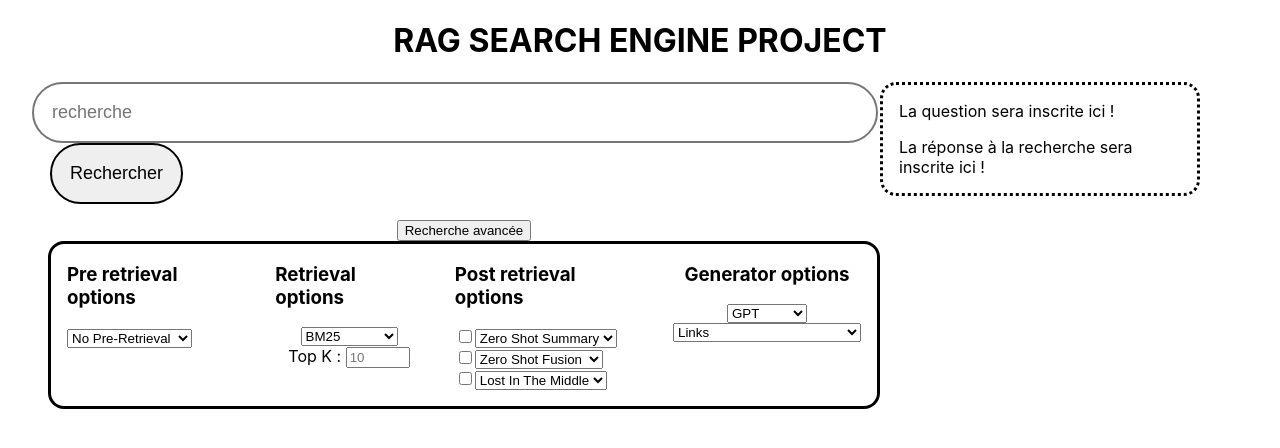
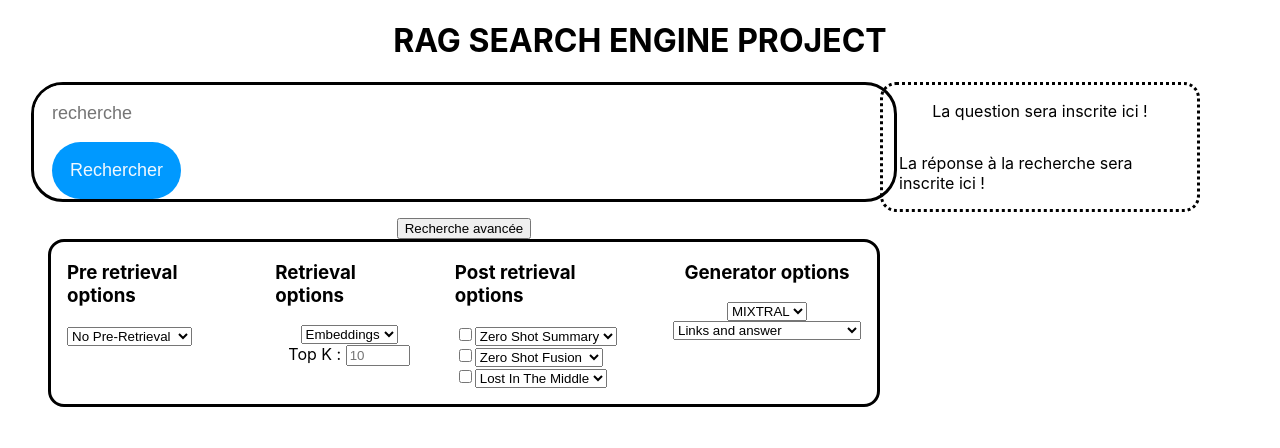
Before and after one commit to DeversTeam/browserllm-interface, a React (Create React App) app: page / in a window 1280 px wide. Both pictures are taken after a click on the button "Recherche avancée". Shown: the top 448 px of the page. Built offline with nearby package versions, Linux system fonts and the light colour scheme.

Commit message:
add embedding of websites

```diff
--- a/src/GeneratedResponseComponent.css
+++ b/src/GeneratedResponseComponent.css
@@ -1,13 +1,12 @@
 #loader{
     display: none;
-    align-items: center;
-    justify-content: center;
     border: 10px solid #f3f3f3; /* Light grey */
     border-top: 10px solid #3498db; /* Blue */
     border-radius: 50%;
     width: 40px;
     height: 40px;
     animation: spin 2s linear infinite;
+    margin-bottom: 5%;
 }
 
 @keyframes spin {
@@ -28,4 +27,8 @@
     border-radius: 1em;
     padding-left: 1em;
     padding-right: 1em;
+    display: flex;
+    align-items: center;
+    justify-content: center;
+    flex-direction: column;
 }
--- a/src/GenerationOptionsComponent.js
+++ b/src/GenerationOptionsComponent.js
@@ -7,11 +7,11 @@ function GenerationOptionsComponent() {
             <select id="generation-options-list">
                 <option value="gpt">GPT</option>
                 <option value="llama">LLAMA</option>
-                <option value="mixtral">MIXTRAL</option>
+                <option selected value="mixtral">MIXTRAL</option>
             </select>
             <select id="presentation-option-list">
                 <option value="links">Links</option>
-                <option value="links + answer">Links and answer</option>
+                <option selected value="links + answer">Links and answer</option>
                 <option value="links + answer + summary">Links, answer and summary</option>
             </select>
         </div>
--- a/src/RetrievalOptionsComponent.js
+++ b/src/RetrievalOptionsComponent.js
@@ -6,7 +6,7 @@ function RetrievalOptionsComponent() {
             <h3>Retrieval options</h3>
             <select id="retrieval-options-list">
                 <option value="bm25">BM25</option>
-                <option value="embeddings">Embeddings</option>
+                <option selected value="embeddings">Embeddings</option>
                 <option value="hybrid">Hybrid</option>
             </select>
             <div>
--- a/src/SearchComponent.css
+++ b/src/SearchComponent.css
@@ -1,5 +1,5 @@
 #query{
-    border-style: solid;
+    border-style: none;
     border-radius: 2em;
     size: 100;
     font-size: large;
@@ -7,8 +7,16 @@
     margin-right: 1em;
 }
 
+#query:focus{
+    outline: none;
+    text-decoration: underline;
+}
+
+
 #search-button{
-    border-style: solid;
+    border-style: none;
+    background-color: #0099FF;
+    color: aliceblue;
     border-radius: 2em;
     font-size: large;
     padding: 1em 1em 1em 1em;
@@ -16,10 +24,12 @@
 }
 
 #search-button:hover{
-    background-color: aliceblue;
+    background-color: #00CCFF;
     cursor: pointer;
 }
 
 #query-div{
     margin-bottom: 1em;
+    border-style: solid;
+    border-radius: 2em;
 }
--- a/src/SearchComponent.js
+++ b/src/SearchComponent.js
@@ -25,7 +25,7 @@ function WriteResponse() {
     document.getElementById('loader-links').style.display='flex';
     document.getElementById('link-list').style.display='none';
 
-    fetch('http://127.0.0.1:5000/api/data',{
+    fetch('http://localhost:5000/api/data',{
         method:'POST',
         headers:{
             'Content-Type':'application/json'
@@ -43,18 +43,30 @@ function WriteResponse() {
         const documents=data.answer.documents;
         console.log(documents);
         var content="";
+        var links=[];
+        var summaries=[];
+        var index=0
         for (const [key, value] of Object.entries(documents)) {
             console.log(value.meta["url"], value.content);
-            content+="\n<div class='link'><a href="+value.meta["url"];
+            //content+="\n<div class='link'><a href="+value.meta["url"];
+            if (links.includes(value.meta["url"])){
+            }else{
+                links.push(value.meta["url"])
+            }
+            index=links.indexOf(value.meta["url"])
+            //content+=" target='_blank'>"+value.meta["url"]+"</a>";
             if (presentationOption==="links + answer + summary") {
-                content+=" title="+value.content;
+                //content+="<p>"+value.content+"</p>";
+                summaries[index]=summaries[index]+"\n"+value.content
             }
-            content+=" target='_blank'>"+value.meta["url"]+"</a>";
+        }
+        for (let i=0;i<links.length;i++){
+            content+="\n<div class='link'><a href="+links[i]+" target='_blank'>"+links[i]+"</a>"
             if (presentationOption==="links + answer + summary") {
-                content+="<p>"+value.content+"</p>";
+                content+="<p>"+summaries[i]+"</p>"
+                content+="<embed type='text/html' src=\""+links[i]+"\" width='100%' height='20%'></div>";
             }
-            content+="</div>";
-          }
+        }
         document.getElementById("link-list").innerHTML=content;
     })
     .catch(error=>console.error('Erreur:',error))
```
